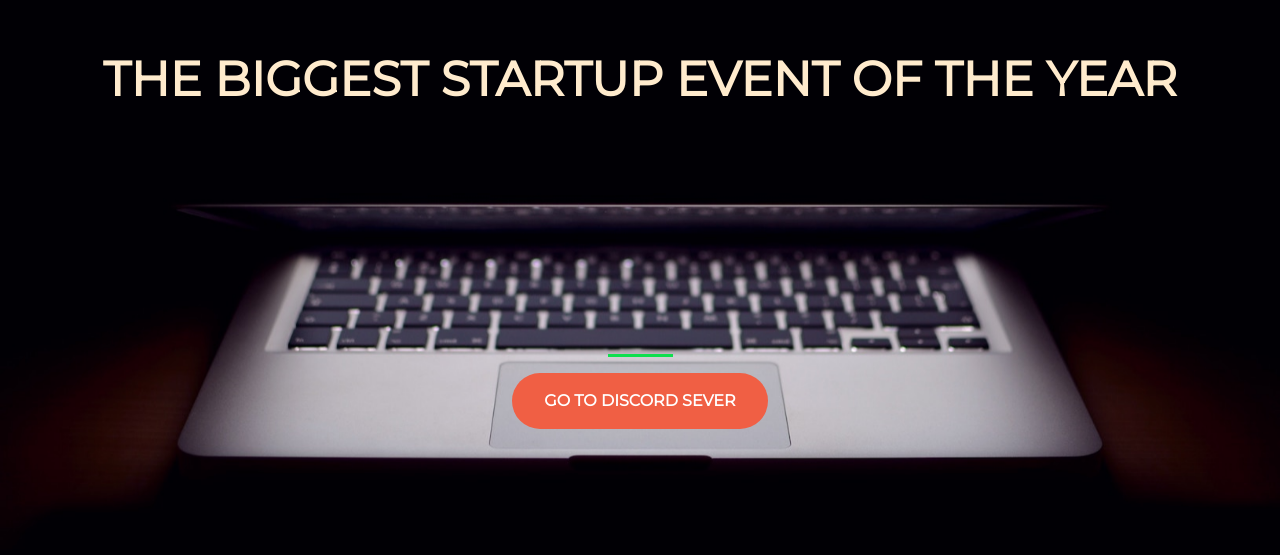
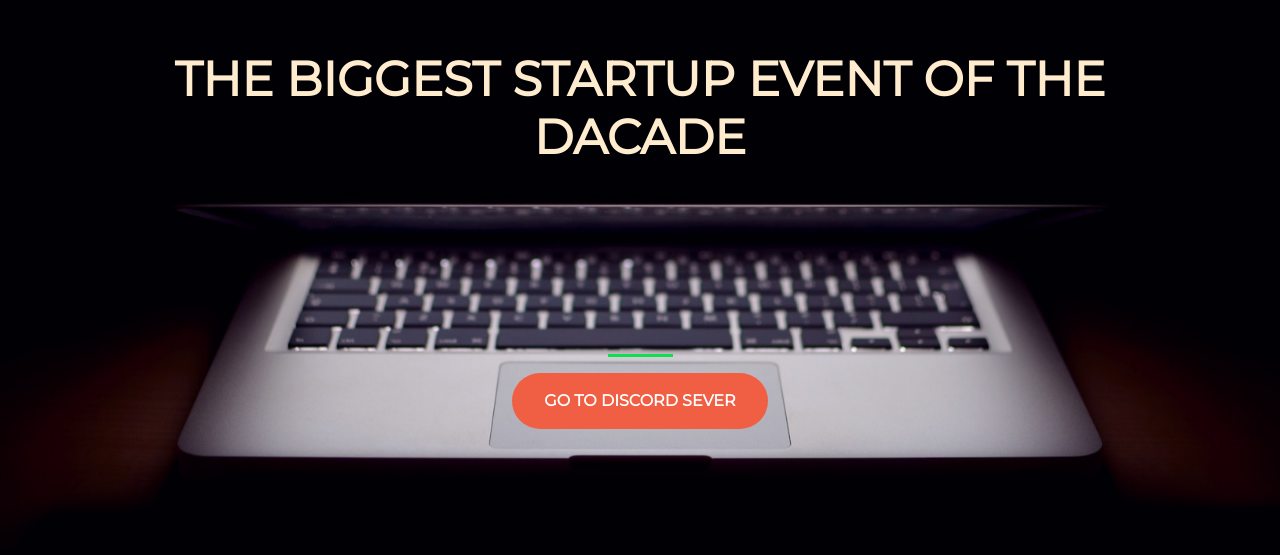
Before and after one commit to Sagargurjar/hello-world, a plain HTML site: page index.html in a window 1280 px wide. Shown: the part 109-664 px from the top of the page. Drawn offline with nearby package versions, Linux system fonts and the light colour scheme.

Commit message:
learning branching

```diff
--- a/index.html
+++ b/index.html
@@ -28,7 +28,7 @@
       <div class="row">
         <header class="text-center col-12">
           <h1 style="color: blanchedalmond">
-            The biggest startup event of the year
+            The biggest startup event of the dacade
           </h1>
         </header>
 
```
